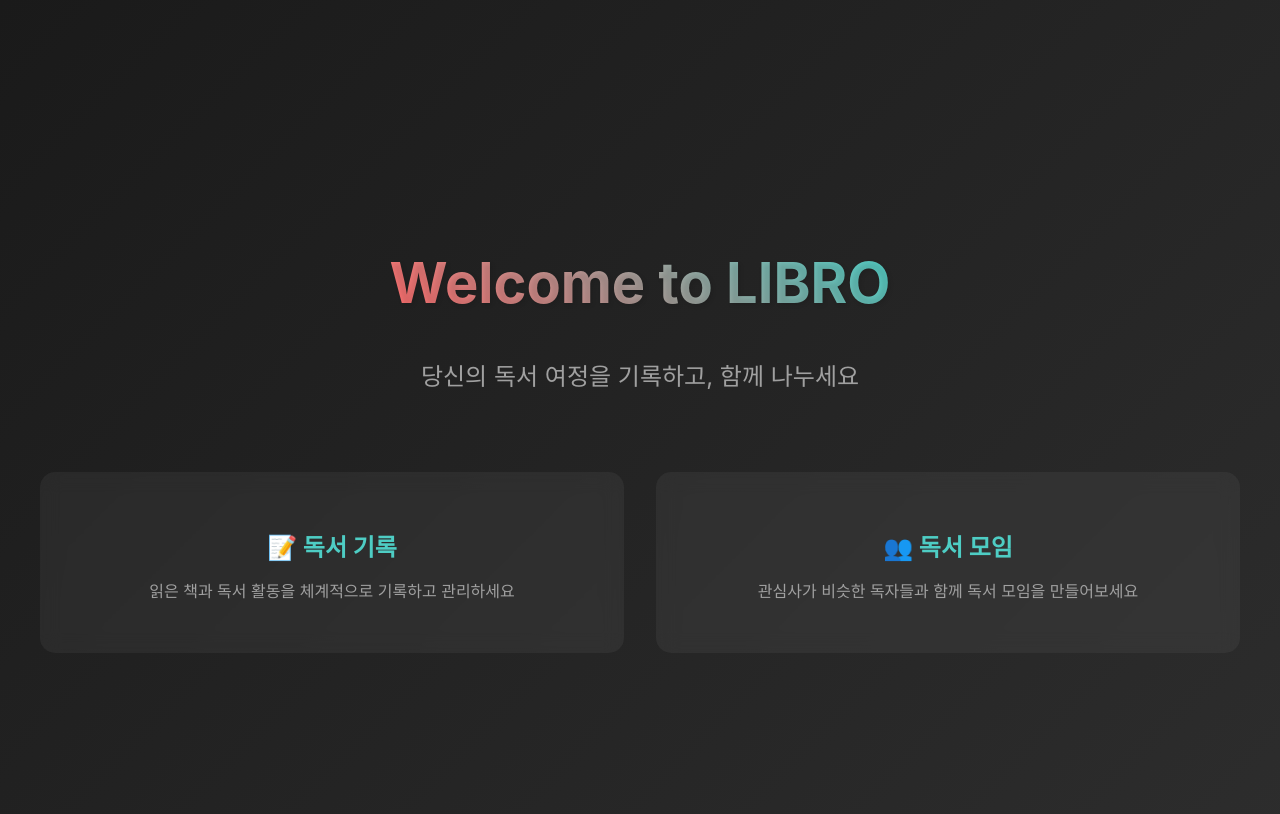
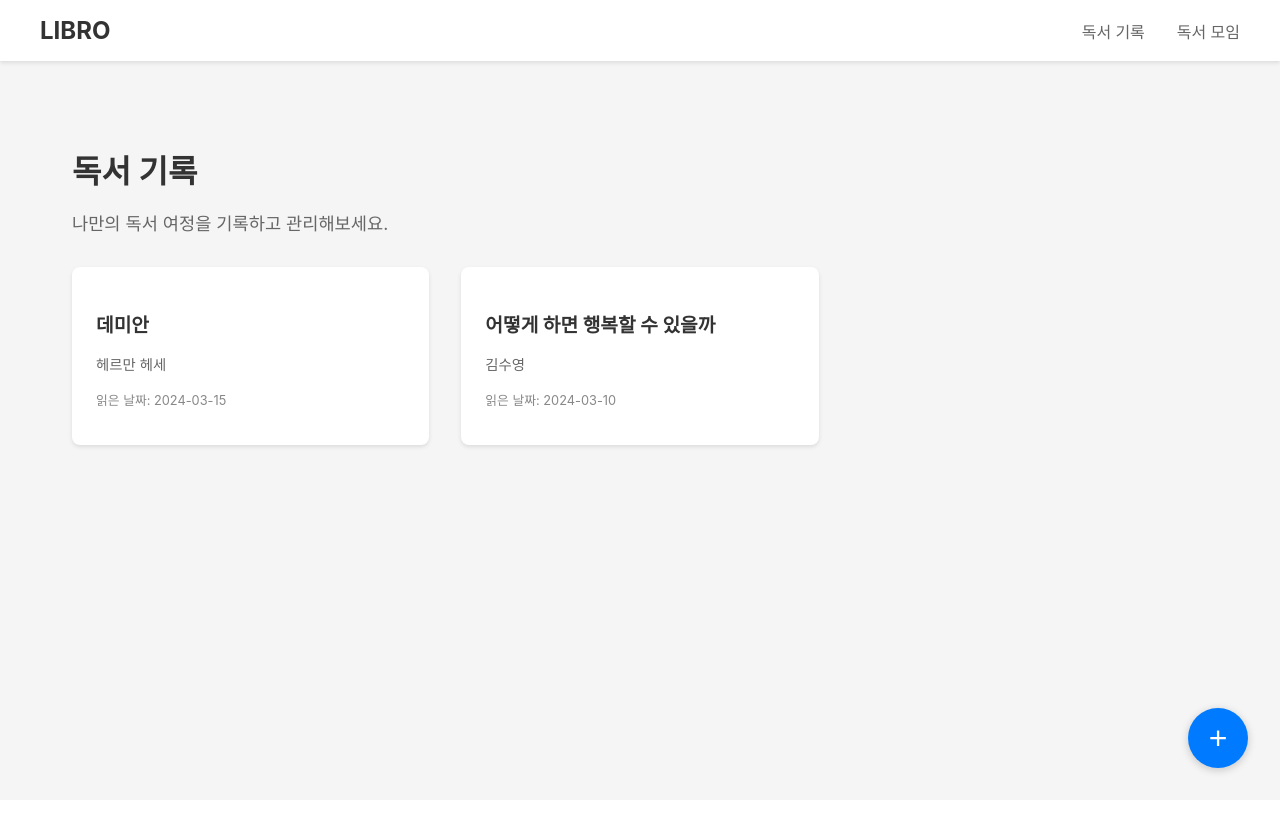
Before and after one commit to organization-hyun/libro-frontend, a React (Vite) app: page /reading-record in a window 1280 px wide. Shown: the top 814 px of the page. Built offline with nearby package versions, Linux system fonts and the light colour scheme.

Commit message:
독서 기록, 독서 모임 페이지 추가

```diff
--- a/package.json
+++ b/package.json
@@ -10,8 +10,11 @@
     "preview": "vite preview"
   },
   "dependencies": {
+    "@types/styled-components": "^5.1.34",
     "react": "^18.2.0",
-    "react-dom": "^18.2.0"
+    "react-dom": "^18.2.0",
+    "react-router-dom": "^7.6.1",
+    "styled-components": "^6.1.18"
   },
   "devDependencies": {
     "@types/react": "^18.2.15",
--- a/src/App.tsx
+++ b/src/App.tsx
@@ -1,24 +1,145 @@
 import React from 'react';
-import './App.css';
+import { BrowserRouter as Router, Routes, Route, Link } from 'react-router-dom';
+import styled from 'styled-components';
+import { theme } from './styles/theme';
+import ReadingRecord from './pages/ReadingRecord';
+
+const AppContainer = styled.div`
+  min-height: 100vh;
+  background-color: ${theme.colors.background.main};
+`;
+
+const Header = styled.header`
+  background-color: ${theme.colors.background.white};
+  padding: ${theme.spacing.sm} ${theme.spacing.lg};
+  box-shadow: ${theme.shadows.sm};
+`;
+
+const Nav = styled.nav`
+  max-width: 1200px;
+  margin: 0 auto;
+  display: flex;
+  justify-content: space-between;
+  align-items: center;
+`;
+
+const Logo = styled(Link)`
+  font-size: 1.5rem;
+  font-weight: bold;
+  color: ${theme.colors.text.primary};
+  text-decoration: none;
+`;
+
+const NavLinks = styled.div`
+  display: flex;
+  gap: ${theme.spacing.lg};
+`;
+
+const NavLink = styled(Link)`
+  color: ${theme.colors.text.secondary};
+  text-decoration: none;
+  font-weight: 500;
+  transition: color ${theme.transitions.default};
+
+  &:hover {
+    color: ${theme.colors.primary};
+  }
+`;
+
+const MainContent = styled.main`
+  max-width: 1200px;
+  margin: 0 auto;
+  padding: ${theme.spacing.lg};
+`;
+
+const HomePage = styled.div`
+  text-align: center;
+  padding: ${theme.spacing.xl} ${theme.spacing.lg};
+`;
+
+const Title = styled.h1`
+  font-size: 3rem;
+  color: ${theme.colors.text.primary};
+  margin-bottom: ${theme.spacing.sm};
+`;
+
+const Subtitle = styled.p`
+  font-size: 1.2rem;
+  color: ${theme.colors.text.secondary};
+  margin-bottom: ${theme.spacing.xl};
+`;
+
+const Features = styled.div`
+  display: grid;
+  grid-template-columns: repeat(auto-fit, minmax(300px, 1fr));
+  gap: ${theme.spacing.lg};
+  margin-top: ${theme.spacing.xl};
+`;
+
+const FeatureItem = styled.div`
+  background: ${theme.colors.background.white};
+  padding: ${theme.spacing.lg};
+  border-radius: ${theme.borderRadius.md};
+  box-shadow: ${theme.shadows.sm};
+  transition: transform ${theme.transitions.default};
+
+  &:hover {
+    transform: translateY(-4px);
+  }
+`;
+
+const FeatureTitle = styled.h3`
+  font-size: 1.5rem;
+  color: ${theme.colors.text.primary};
+  margin-bottom: ${theme.spacing.sm};
+`;
+
+const FeatureDescription = styled.p`
+  color: ${theme.colors.text.secondary};
+  line-height: 1.6;
+`;
 
 function App() {
   return (
-    <div className="App">
-      <header className="App-header">
-        <h1>Welcome to LIBRO</h1>
-        <p className="subtitle">당신의 독서 여정을 기록하고, 함께 나누세요</p>
-        <div className="features">
-          <div className="feature-item">
-            <h3>📝 독서 기록</h3>
-            <p>읽은 책과 독서 활동을 체계적으로 기록하고 관리하세요</p>
-          </div>
-          <div className="feature-item">
-            <h3>👥 독서 모임</h3>
-            <p>관심사가 비슷한 독자들과 함께 독서 모임을 만들어보세요</p>
-          </div>
-        </div>
-      </header>
-    </div>
+    <Router>
+      <AppContainer>
+        <Header>
+          <Nav>
+            <Logo to="/">LIBRO</Logo>
+            <NavLinks>
+              <NavLink to="/reading-record">독서 기록</NavLink>
+              <NavLink to="/reading-group">독서 모임</NavLink>
+            </NavLinks>
+          </Nav>
+        </Header>
+
+        <MainContent>
+          <Routes>
+            <Route path="/" element={
+              <HomePage>
+                <Title>Welcome to LIBRO</Title>
+                <Subtitle>당신의 독서 여정을 기록하고, 함께 나누세요</Subtitle>
+                <Features>
+                  <FeatureItem>
+                    <FeatureTitle>📝 독서 기록</FeatureTitle>
+                    <FeatureDescription>
+                      읽은 책과 독서 활동을 체계적으로 기록하고 관리하세요
+                    </FeatureDescription>
+                  </FeatureItem>
+                  <FeatureItem>
+                    <FeatureTitle>👥 독서 모임</FeatureTitle>
+                    <FeatureDescription>
+                      관심사가 비슷한 독자들과 함께 독서 모임을 만들어보세요
+                    </FeatureDescription>
+                  </FeatureItem>
+                </Features>
+              </HomePage>
+            } />
+            <Route path="/reading-record" element={<ReadingRecord />} />
+          </Routes>
+        </MainContent>
+      </AppContainer>
+    </Router>
   );
 }
 
--- /dev/null
+++ b/src/components/common/Card.tsx
@@ -0,0 +1,31 @@
+import React from 'react';
+import styled from 'styled-components';
+import { theme } from '../../styles/theme';
+
+interface CardProps {
+  children: React.ReactNode;
+  onClick?: () => void;
+}
+
+const CardContainer = styled.div<{ clickable?: boolean }>`
+  background: ${theme.colors.background.white};
+  border-radius: ${theme.borderRadius.md};
+  padding: ${theme.spacing.md};
+  box-shadow: ${theme.shadows.sm};
+  transition: transform ${theme.transitions.default};
+
+  ${({ clickable }) => clickable && `
+    cursor: pointer;
+    &:hover {
+      transform: translateY(-4px);
+    }
+  `}
+`;
+
+export const Card: React.FC<CardProps> = ({ children, onClick }) => {
+  return (
+    <CardContainer clickable={!!onClick} onClick={onClick}>
+      {children}
+    </CardContainer>
+  );
+};
--- /dev/null
+++ b/src/components/common/FloatingButton.tsx
@@ -0,0 +1,36 @@
+import React from 'react';
+import styled from 'styled-components';
+import { theme } from '../../styles/theme';
+
+interface FloatingButtonProps {
+  onClick: () => void;
+  children: React.ReactNode;
+}
+
+const Button = styled.button`
+  position: fixed;
+  bottom: ${theme.spacing.lg};
+  right: ${theme.spacing.lg};
+  width: 60px;
+  height: 60px;
+  border-radius: ${theme.borderRadius.lg};
+  background: ${theme.colors.primary};
+  color: ${theme.colors.background.white};
+  border: none;
+  font-size: 2rem;
+  cursor: pointer;
+  box-shadow: ${theme.shadows.md};
+  transition: transform ${theme.transitions.default};
+
+  &:hover {
+    transform: scale(1.1);
+  }
+`;
+
+export const FloatingButton: React.FC<FloatingButtonProps> = ({ onClick, children }) => {
+  return (
+    <Button onClick={onClick}>
+      {children}
+    </Button>
+  );
+};
--- /dev/null
+++ b/src/pages/ReadingRecord.tsx
@@ -0,0 +1,96 @@
+import React from 'react';
+import styled from 'styled-components';
+import { theme } from '../styles/theme';
+import { ReadingRecord as ReadingRecordType } from '../types/reading';
+import { Card } from '../components/common/Card';
+import { FloatingButton } from '../components/common/FloatingButton';
+
+const ReadingRecordContainer = styled.div`
+  padding: ${theme.spacing.lg};
+  max-width: 1200px;
+  margin: 0 auto;
+`;
+
+const Header = styled.div`
+  margin-bottom: ${theme.spacing.lg};
+`;
+
+const Title = styled.h1`
+  font-size: 2rem;
+  color: ${theme.colors.text.primary};
+  margin-bottom: ${theme.spacing.sm};
+`;
+
+const Description = styled.p`
+  color: ${theme.colors.text.secondary};
+  font-size: 1.1rem;
+`;
+
+const RecordList = styled.div`
+  display: grid;
+  grid-template-columns: repeat(auto-fill, minmax(300px, 1fr));
+  gap: ${theme.spacing.lg};
+`;
+
+const BookTitle = styled.h3`
+  font-size: 1.2rem;
+  color: ${theme.colors.text.primary};
+  margin-bottom: ${theme.spacing.xs};
+`;
+
+const BookAuthor = styled.p`
+  color: ${theme.colors.text.secondary};
+  font-size: 0.9rem;
+  margin-bottom: ${theme.spacing.sm};
+`;
+
+const RecordDate = styled.p`
+  color: ${theme.colors.text.light};
+  font-size: 0.8rem;
+`;
+
+const ReadingRecord: React.FC = () => {
+  // 임시 데이터
+  const records: ReadingRecordType[] = [
+    {
+      id: 1,
+      title: '데미안',
+      author: '헤르만 헤세',
+      date: '2024-03-15',
+    },
+    {
+      id: 2,
+      title: '어떻게 하면 행복할 수 있을까',
+      author: '김수영',
+      date: '2024-03-10',
+    },
+  ];
+
+  const handleAddRecord = () => {
+    // TODO: 새로운 독서 기록 추가 모달 열기
+    console.log('Add new record');
+  };
+
+  return (
+    <ReadingRecordContainer>
+      <Header>
+        <Title>독서 기록</Title>
+        <Description>나만의 독서 여정을 기록하고 관리해보세요.</Description>
+      </Header>
+
+      <RecordList>
+        {records.map((record) => (
+          <Card key={record.id}>
+            <BookTitle>{record.title}</BookTitle>
+            <BookAuthor>{record.author}</BookAuthor>
+            <RecordDate>읽은 날짜: {record.date}</RecordDate>
+          </Card>
+        ))}
+      </RecordList>
+
+      <FloatingButton onClick={handleAddRecord}>+</FloatingButton>
+    </ReadingRecordContainer>
+  );
+};
+
+export default ReadingRecord;
--- /dev/null
+++ b/src/styles/theme.ts
@@ -0,0 +1,33 @@
+export const theme = {
+  colors: {
+    primary: '#007bff',
+    text: {
+      primary: '#333',
+      secondary: '#666',
+      light: '#888',
+    },
+    background: {
+      main: '#f5f5f5',
+      white: '#ffffff',
+    },
+  },
+  spacing: {
+    xs: '0.5rem',
+    sm: '1rem',
+    md: '1.5rem',
+    lg: '2rem',
+    xl: '3rem',
+  },
+  borderRadius: {
+    sm: '4px',
+    md: '8px',
+    lg: '50%',
+  },
+  shadows: {
+    sm: '0 2px 4px rgba(0, 0, 0, 0.1)',
+    md: '0 2px 8px rgba(0, 0, 0, 0.2)',
+  },
+  transitions: {
+    default: '0.2s',
+  },
+} as const;
--- /dev/null
+++ b/src/types/reading.ts
@@ -0,0 +1,15 @@
+export interface ReadingRecord {
+  id: number;
+  title: string;
+  author: string;
+  date: string;
+  // 추후 추가될 수 있는 필드들
+  rating?: number;
+  review?: string;
+  coverImage?: string;
+  isbn?: string;
+  publisher?: string;
+  publishedDate?: string;
+  pageCount?: number;
+  categories?: string[];
+}
```
Also changed, not shown: 1 other file (tests, documents, lock files or other folders).
